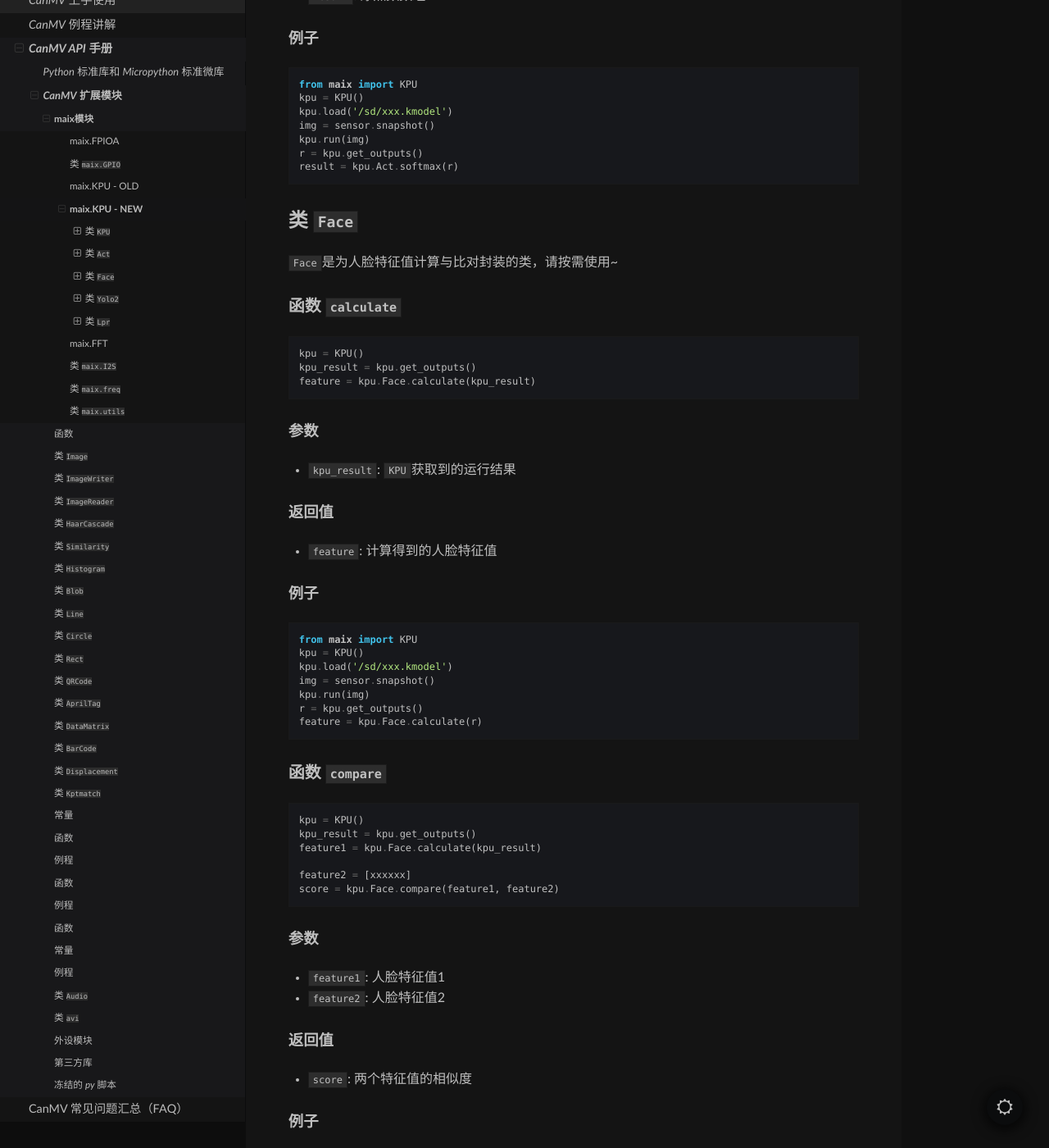
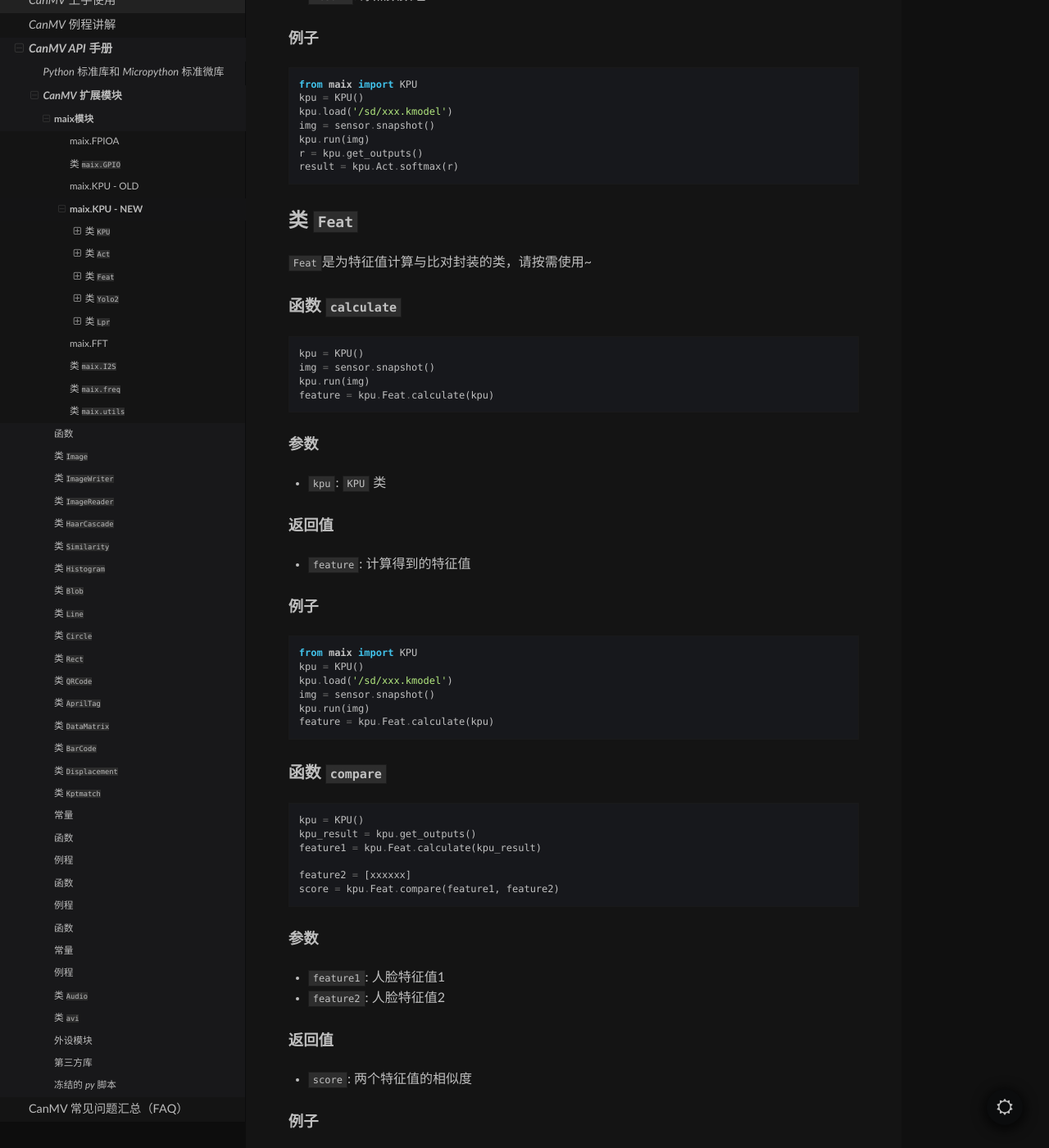
Before and after one commit to kendryte/canmv_docs, a Sphinx documentation site: the page built from source/canmv/library/canmv/maix/maix.KPU_NEW.md, in a window 1280 px wide and 1400 px high, scrolled down 4040 px. Shown: the whole window at 82% size. Built offline with Sphinx 7.4.7 and the Read the Docs theme 2.0.0, drawn with Linux system fonts in a browser that asks for light colours.

Commit message:
Update maix.KPU_NEW

````diff
--- a/source/canmv/library/canmv/maix/maix.KPU_NEW.md
+++ b/source/canmv/library/canmv/maix/maix.KPU_NEW.md
@@ -186,25 +186,26 @@ r = kpu.get_outputs()
 result = kpu.Act.softmax(r)
 ```
 
-## 类 `Face`
+## 类 `Feat`
 
-`Face`是为人脸特征值计算与比对封装的类，请按需使用~
+`Feat`是为特征值计算与比对封装的类，请按需使用~
 
 ### 函数 `calculate`
 
 ```python
 kpu = KPU()
-kpu_result = kpu.get_outputs()
-feature = kpu.Face.calculate(kpu_result)
+img = sensor.snapshot()
+kpu.run(img)
+feature = kpu.Feat.calculate(kpu)
 ```
 
 #### 参数
 
-* `kpu_result`: `KPU`获取到的运行结果
+* `kpu`: `KPU` 类
 
 #### 返回值
 
-* `feature`: 计算得到的人脸特征值
+* `feature`: 计算得到的特征值
 
 #### 例子
 
@@ -214,20 +215,18 @@ kpu = KPU()
 kpu.load('/sd/xxx.kmodel')
 img = sensor.snapshot()
 kpu.run(img)
-r = kpu.get_outputs()
-feature = kpu.Face.calculate(r)
+feature = kpu.Feat.calculate(kpu)
 ```
-
 
 ### 函数 `compare`
 
 ```python
 kpu = KPU()
 kpu_result = kpu.get_outputs()
-feature1 = kpu.Face.calculate(kpu_result)
+feature1 = kpu.Feat.calculate(kpu_result)
 
 feature2 = [xxxxxx]
-score = kpu.Face.compare(feature1, feature2)
+score = kpu.Feat.compare(feature1, feature2)
 ```
 
 #### 参数
@@ -244,10 +243,10 @@ score = kpu.Face.compare(feature1, feature2)
 ```python
 kpu = KPU()
 kpu_result = kpu.get_outputs()
-feature1 = kpu.Face.calculate(kpu_result)
+feature1 = kpu.Feat.calculate(kpu_result)
 
 feature2 = [xxxxxx]
-score = kpu.Face.compare(feature1, feature2)
+score = kpu.Feat.compare(feature1, feature2)
 ```
 
 ## 类 `Yolo2`
````
